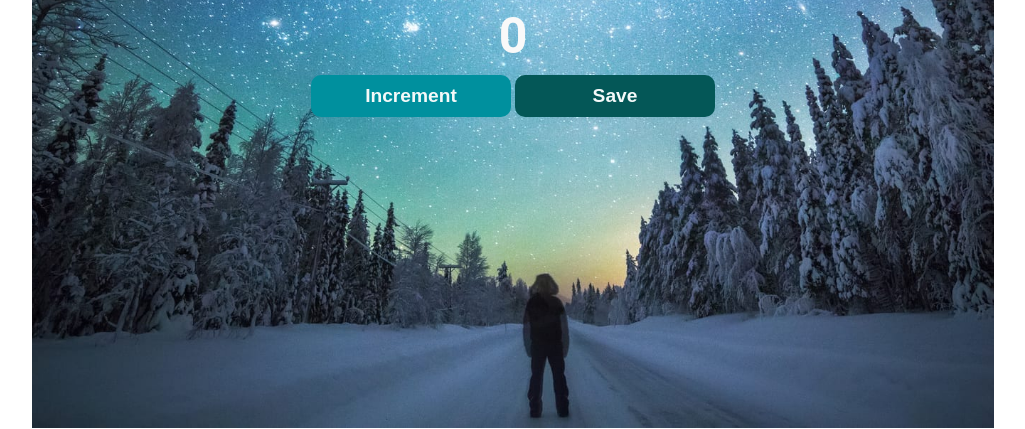
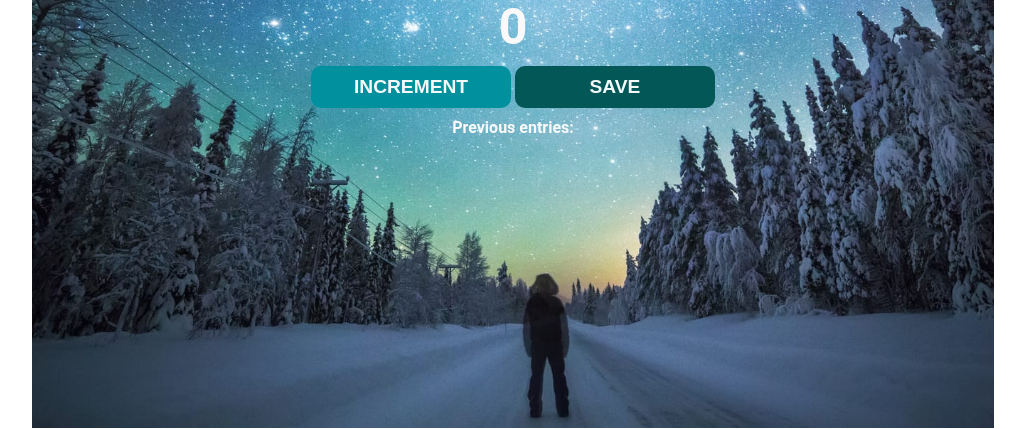
Before and after one commit to Arceus-sj/JavaScript, a plain HTML site: page Person_Counter_App/index.html in a window 1280 px wide. Shown: the part 373-802 px from the top of the page, without its empty margins (127-1152 px from the left). Drawn offline with Linux system fonts and the light colour scheme.

Commit message:
Update index.html

```diff
--- a/Person_Counter_App/index.html
+++ b/Person_Counter_App/index.html
@@ -13,8 +13,10 @@
         <div id="box">
             <h1>People Entered: </h1>
             <h2 id="count-el">0</h2>
-            <button type="button" name="increment-btn" id="increment-btn" onclick="increment()">Increment</button>
-            <button type="button" name="save-btn" id="save-btn" onclick="save()">Save</button>
+            <button type="button" name="increment-btn" id="increment-btn" onclick="increment()">INCREMENT</button>
+            <button type="button" name="save-btn" id="save-btn" onclick="save()">SAVE</button>
+
+            <P id="save-txt">Previous entries: </P>
             <script src="index.js"></script>
         </div>
     </div>
```
